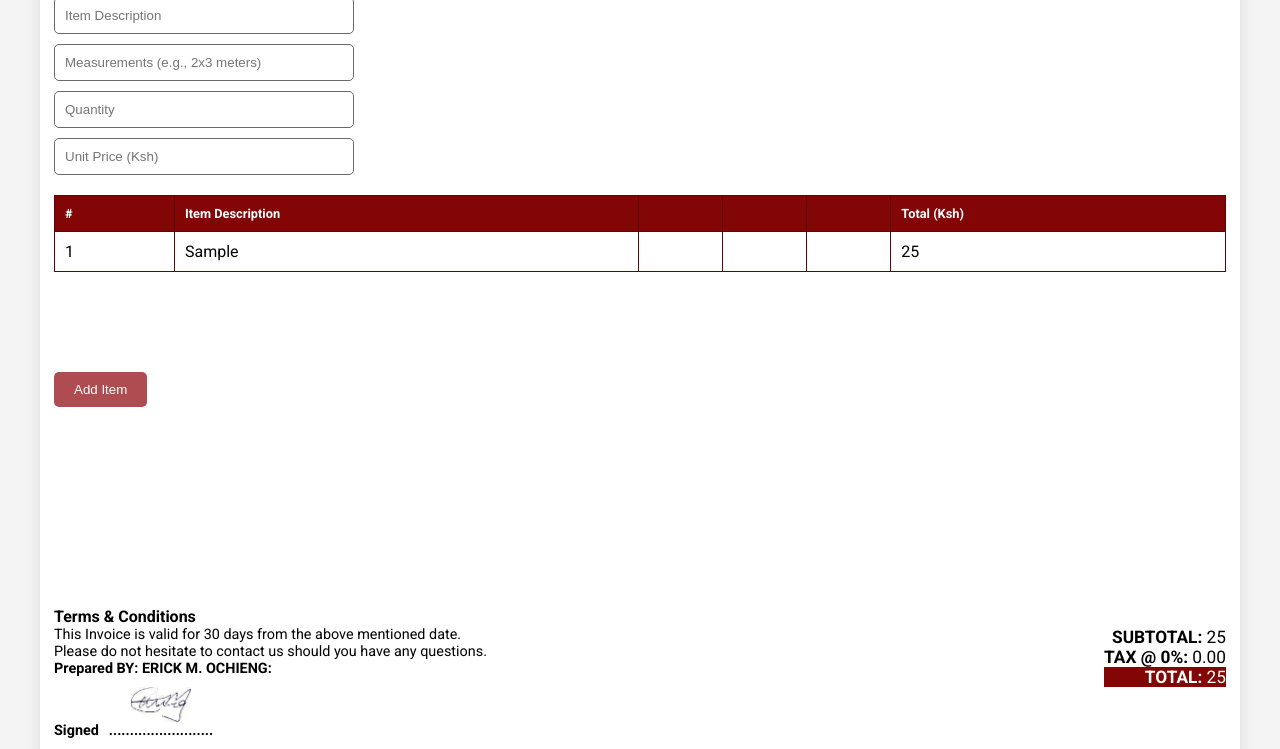
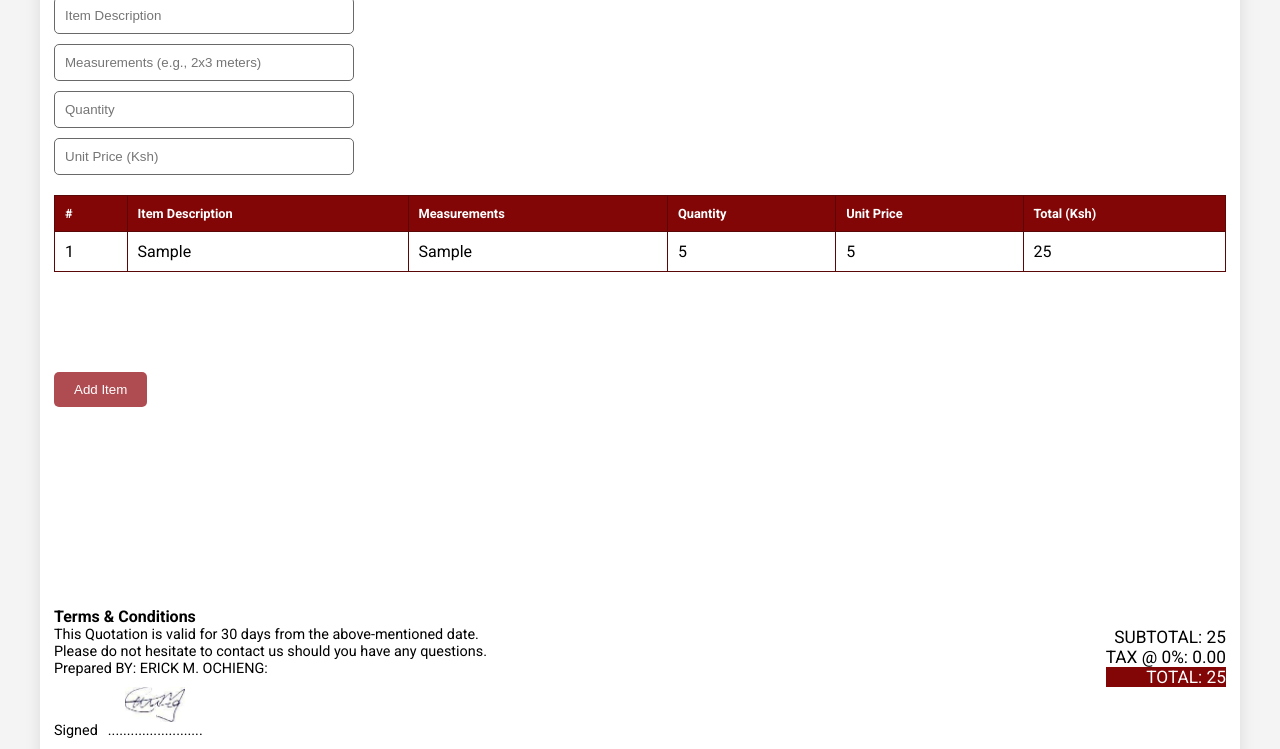
Before and after one commit to Gerokeys/Marachi_quotation, a plain HTML site: page index.html in a window 1280 px wide. Both pictures are taken after typing "Sample", "Sample", "5", "5" into the empty fields and a click on the button "Add Item". Shown: the part 498-1247 px from the top of the page. Drawn offline with Linux system fonts and the light colour scheme.

Commit message:
First commit

```diff
--- a/index.html
+++ b/index.html
@@ -14,7 +14,6 @@
   </head>
   <body>
     <div id="quotationContent" class="quotation-container">
-      <!-- Updated here -->
       <header class="quotation-header">
         <div class="name">
           <h1>Marachi Welding <br>And Fabrication</h1>
@@ -25,27 +24,27 @@
         </div>
       </header>
       <p class="dealers">
-        Specialist dealers of all types of steel structures, Metal Fabircated
+        Specialist dealers of all types of steel structures, Metal Fabricated
         Kiosks, Gates, Grills, Doors, windows, Water tanks, water towers,
         WheelBarrows & all general metal engineering fabricated works
-        Contractors etc
+        Contractors etc.
       </p>
-      <h2 class="word">INVOICE</h2>
+      <h2 class="word">QUOTATION</h2>
       <div class="quotation-details">
         <div class="quotation-number">
-          <h2>Invoice Number:</h2>
+          <h2>Quotation Number:</h2>
           <p>MCMF-004</p>
         </div>
         <div class="quotation-date">
-          <h2>Invoice date:</h2>
+          <h2>Quotation Date:</h2>
           <p><span id="currentDate"></span></p>
         </div>
         <div class="company-details">
           <h2>Company Details:</h2>
           <p>Mla Chake, Ruiru, 1799</p>
-          <p><strong>Contact:</strong> 0721627387</p>
+          <p>Contact: 0721627387</p>
           <p>
-            <strong>Website:</strong><a href="#">marachifabrications.com</a>
+            Website: <a href="#">marachifabrications.com</a>
           </p>
         </div>
       </div>
@@ -89,9 +88,9 @@
             <tr>
               <th>#</th>
               <th>Item Description</th>
-              <th></th>
-              <th></th>
-              <th></th>
+              <th>Measurements</th>
+              <th>Quantity</th>
+              <th>Unit Price</th>
               <th>Total (Ksh)</th>
             </tr>
           </thead>
@@ -107,28 +106,28 @@
         <div class="terms">
           <h3>Terms & Conditions</h3>
           <p>
-            This Invoice is valid for 30 days from the above mentioned date.
+            This Quotation is valid for 30 days from the above-mentioned date.
           </p>
           <p>
             Please do not hesitate to contact us should you have any questions.
           </p>
           <div class="sign">
-            <p><strong>Prepared BY: ERICK M. OCHIENG:</strong></p>
+            <p>Prepared BY: ERICK M. OCHIENG:</p>
             <div class="signed">
-              <p><strong>Signed</strong></p>
+              <p>Signed</p>
               <div class="dot">
                 <img src="./assets/Picture.png" alt="" />
-                <p><strong>.........................</strong></p>
+                <p>.........................</p>
               </div>
             </div>
-            <p><strong>KRA PIN: A004195051M</strong></p>
+            <p>KRA PIN: A004195051M</p>
           </div>
         </div>
         <div class="quotation-total">
-          <p><strong>SUBTOTAL:</strong> <span id="subtotal">0.00</span></p>
-          <p><strong>TAX @ 0%:</strong> <span id="subtotal">0.00</span></p>
+          <p>SUBTOTAL: <span id="subtotal">0.00</span></p>
+          <p>TAX @ 0%: <span id="subtotal">0.00</span></p>
           <p class="grand">
-            <strong>TOTAL:</strong> <span id="grandTotal">0.00</span>
+            TOTAL: <span id="grandTotal">0.00</span>
           </p>
         </div>
       </footer>
--- a/script.js
+++ b/script.js
@@ -2,11 +2,12 @@ document.addEventListener("DOMContentLoaded", function () {
   const tableBody = document.querySelector("#quotationTable tbody");
   const grandTotalEl = document.getElementById("grandTotal");
   const subtotalEl = document.getElementById("subtotal");
+  const dateElement = document.getElementById("currentDate");
 
   let subtotal = 0;
-  let grandTotal = 0;
   let itemCount = 0;
 
+  // Function to add a new item to the table
   window.addItem = function () {
     const description = document.getElementById("description").value;
     const measurements = document.getElementById("measurements").value;
@@ -15,28 +16,23 @@ document.addEventListener("DOMContentLoaded", function () {
 
     if (description && measurements && quantity > 0 && unitPrice > 0) {
       const total = quantity * unitPrice;
-      subtotal += total; // Add to subtotal
-
+      subtotal += total;
       itemCount++;
 
       const row = document.createElement("tr");
       row.innerHTML = `
-                <td>${itemCount}</td>
-                <td>${description}</td>
-                <td>${""}</td>
-                <td>${""}</td>
-                <td>${""}</td>
-                <td>${total.toLocaleString()}</td>
-            `;
-
+        <td>${itemCount}</td>
+        <td>${description}</td>
+        <td>${measurements}</td>
+        <td>${quantity}</td>
+        <td>${unitPrice.toLocaleString()}</td>
+        <td>${total.toLocaleString()}</td>
+      `;
       tableBody.appendChild(row);
 
-      // Update subtotal
+      // Update subtotal and grand total displays
       subtotalEl.textContent = subtotal.toLocaleString();
-
-      // Update grand total
-      grandTotal = subtotal; // Update grand total (here you can add tax, etc., if needed)
-      grandTotalEl.textContent = grandTotal.toLocaleString();
+      grandTotalEl.textContent = subtotal.toLocaleString();
 
       // Clear input fields
       document.getElementById("description").value = "";
@@ -48,6 +44,7 @@ document.addEventListener("DOMContentLoaded", function () {
     }
   };
 
+  // Function to download the quotation as PDF
   window.downloadQuotation = function () {
     const element = document.getElementById("quotationContent");
     const formSection = document.querySelector(".form");
@@ -71,19 +68,11 @@ document.addEventListener("DOMContentLoaded", function () {
         addItemButton.style.display = "block";
       });
   };
-});
 
-document.addEventListener("DOMContentLoaded", function () {
-  const dateElement = document.getElementById("currentDate");
-
-  // Create a new Date object
+  // Display current date in YYYY-MM-DD format
   const today = new Date();
-
-  // Format the date as YYYY-MM-DD (or customize it as needed)
   const formattedDate = today.getFullYear() + "-" +
                         String(today.getMonth() + 1).padStart(2, '0') + "-" +
                         String(today.getDate()).padStart(2, '0');
-
-  // Display the date in the element
   dateElement.textContent = formattedDate;
 });
```
